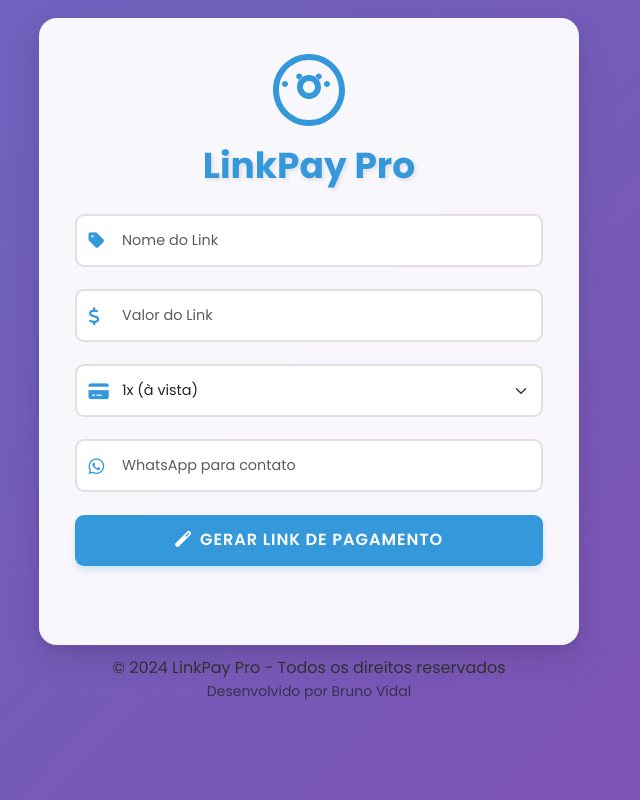
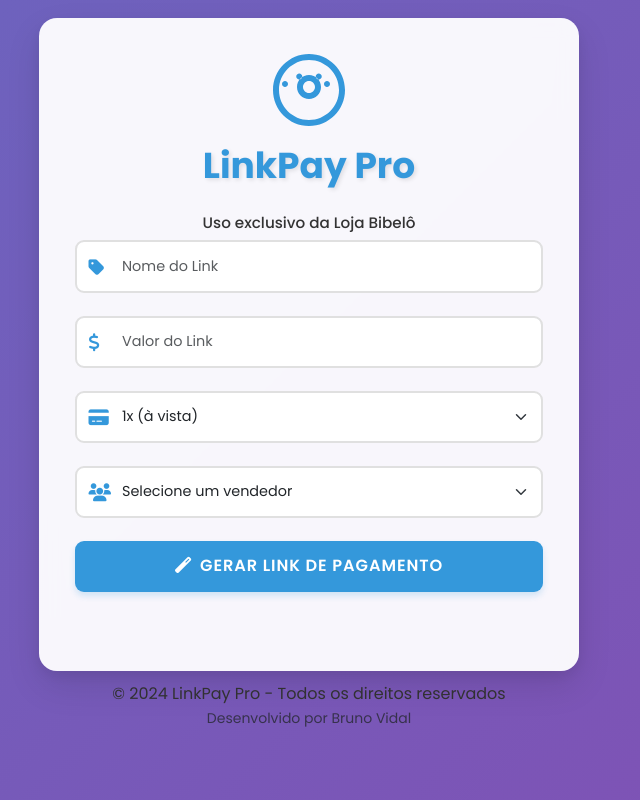
Before and after one commit to Brunohvg/QueroLink, a Django app: page / in a window 1280 px wide. Shown: the whole page, without its empty margins (331-971 px from the left). Run offline with Django 5.2, Linux system fonts and the light colour scheme.

Commit message:
inclusao dos vendedores e ajuste de criacao do link

```diff
--- a/link/templates/link/bloco/form.html
+++ b/link/templates/link/bloco/form.html
@@ -1,4 +1,4 @@
-<form action="{% url 'link:create_link' %}" method="post">
+<form action="{% url 'link:create_link' %}" method="post" id="create-link-form">
   {% csrf_token %}
   <div class="form-group">
     <i class="fas fa-tag input-icon"></i>
@@ -16,13 +16,41 @@
       <option value="3">3x sem juros</option>
     </select>
   </div>
+
   <div class="form-group">
-    <i class="fab fa-whatsapp input-icon"></i>
-    <input type="tel" class="form-control" id="whatsapp" name="whatsapp" placeholder="WhatsApp para contato" required />
+    <i class="fas fa-users input-icon"></i>
+    <select class="form-select" id="drop_vendedor" name="drop_vendedor">
+      <option value="" selected disabled>Selecione um vendedor</option>
+      <option value="(31) 99243-0500">Bibelô</option>
+      <option value="(31) 97312-1606">Célia</option>
+      <option value="(31) 98234-5678">Danúbia</option>
+      <option value="(31) 99123-4567">Eliete</option>
+      <option value="(31) 99345-6789">Flaviane</option>
+      <option value="(31) 98123-2345">Iolando</option>
+      <option value="(31) 98765-4321">Léo</option>
+      <option value="(31) 97312-1650">Leonardo Bruno</option>
+      <option value="(31) 98432-1234">Luciana</option>
+      <option value="(31) 99012-3456">Luana</option>
+      <option value="(31) 97432-5678">Marcila</option>
+      <option value="(31) 99654-7890">Maria</option>
+      <option value="(31) 98321-6543">Nelma</option>
+      <option value="(31) 99234-5678">Regiane</option>
+      <option value="(31) 97890-1234">Tamara</option>
+    </select>
   </div>
-  <button type="submit" class="btn btn-primary w-100">
+
+  <button type="submit" class="btn btn-primary w-100" id="generate-link-btn">
     <i class="fas fa-magic me-2"></i>Gerar Link de Pagamento
   </button>
+</form>
 
+<script>
+  document.getElementById('create-link-form').addEventListener('submit', function(event) {
+    var btn = document.getElementById('generate-link-btn');
+    btn.disabled = true;  // Desabilita o botão
+    btn.innerHTML = '<i class="fas fa-spinner fa-spin me-2"></i>Aguarde...';  // Exibe um ícone de carregamento e muda o texto
 
-</form>
+    // Após o envio do formulário, o botão permanece desabilitado para evitar múltiplos cliques
+    // Não é necessário adicionar tempo de espera aqui, pois o processamento da requisição já acontece no backend
+  });
+</script>
--- a/link/views.py
+++ b/link/views.py
@@ -22,10 +22,10 @@ def create_link(request):
         link_name = request.POST.get("linkName")
         link_value = request.POST.get("linkValue")
         installments = request.POST.get("installments")
-        whatsapp = request.POST.get("whatsapp")
+        vendedor = request.POST.get("drop_vendedor")
 
         # Validação de entrada
-        if not all([link_name, link_value, installments, whatsapp]):
+        if not all([link_name, link_value, installments, vendedor]):
             messages.error(request, "Todos os campos são obrigatórios.")
             return redirect("link:index")
 
@@ -33,6 +33,15 @@ def create_link(request):
             # Converte o valor para centavos
             valor_formatado = float(link_value.replace("R$", "").replace(",", ".").strip())
             total_amount = int(valor_formatado * 100)  # Converte para centavos
+
+            # Recupera o link e os dados anteriores armazenados na sessão
+            session_data = request.session.get("generated_link_data", {})
+
+            # Verifica se os dados são os mesmos
+            if session_data.get("link_name") == link_name and session_data.get("link_value") == link_value and session_data.get("vendedor") == vendedor:
+                # Se os dados não mudaram, impede gerar outro link
+                messages.info(request, "O link já foi gerado com os mesmos dados.")
+                return redirect("link:index")
 
             # Limpa o link anterior da sessão
             request.session.pop("generated_link", None)
@@ -52,14 +61,15 @@ def create_link(request):
 
             # Envia a mensagem via WhatsApp
             try:
-                NUMERO_ENVIO = formatar_numero(numero=whatsapp)
+                NUMERO_ENVIO = formatar_numero(numero=vendedor)
                 MESSAGE = (
-                    f"Olá, {link_name}! 😊\n"
-                    "Seu link está disponível. 🔗\n"
-                    "Envie para seu cliente. 📤\n"
-                    "Assim que recebermos o pagamento, avisaremos: 💰\n"
-                    f"{link} 📩"
+                    f"Olá, {link_name}! 😊\n\n"
+                    "Seu link de pagamento está pronto! 🔗\n"
+                    "Agora você pode enviar este link para o seu cliente. 📤\n"
+                    "Assim que o pagamento for confirmado, nós te avisaremos. 💰\n\n"
+                    f"{link} 📩\n\n"
                 )
+
                 ENVIAR_MENSAGEM.message_send_text(NUMERO_ENVIO, MESSAGE)
             except Exception as sms_error:
                 messages.warning(request, f"Mensagem não enviada: {str(sms_error)}")
@@ -70,14 +80,19 @@ def create_link(request):
                     total_amount=total_amount,
                     max_installments=int(installments),
                     customer_name=link_name,
-                    whatsapp=whatsapp,
+                    whatsapp=vendedor,
                     transaction_id=response.get("id", ""),
                     status=response.get("status", "pending"),
                     link=link,
                 )
 
-                # Salva o link gerado na sessão
+                # Salva o link gerado e os dados na sessão
                 request.session["generated_link"] = link
+                request.session["generated_link_data"] = {
+                    "link_name": link_name,
+                    "link_value": link_value,
+                    "vendedor": vendedor
+                }
                 messages.success(request, "Link gerado com sucesso!")
                 return redirect("link:index")
             except Exception as e:
--- a/templates/base/base.html
+++ b/templates/base/base.html
@@ -68,6 +68,10 @@
         font-weight: 700;
         font-size: 2.25rem;
         text-shadow: 2px 2px 4px rgba(0, 0, 0, 0.1);
+      }
+      h6 {
+        text-align: center;
+        font-size: .95rem;
       }
 
       .form-group {
@@ -237,6 +241,7 @@
         </svg>
       </div>
       <h1>LinkPay Pro</h1>
+      <h6>Uso exclusivo da Loja Bibelô</h6>
       {% block content %}
 
       {% endblock %}
```
Also changed, not shown: db.sqlite3.
